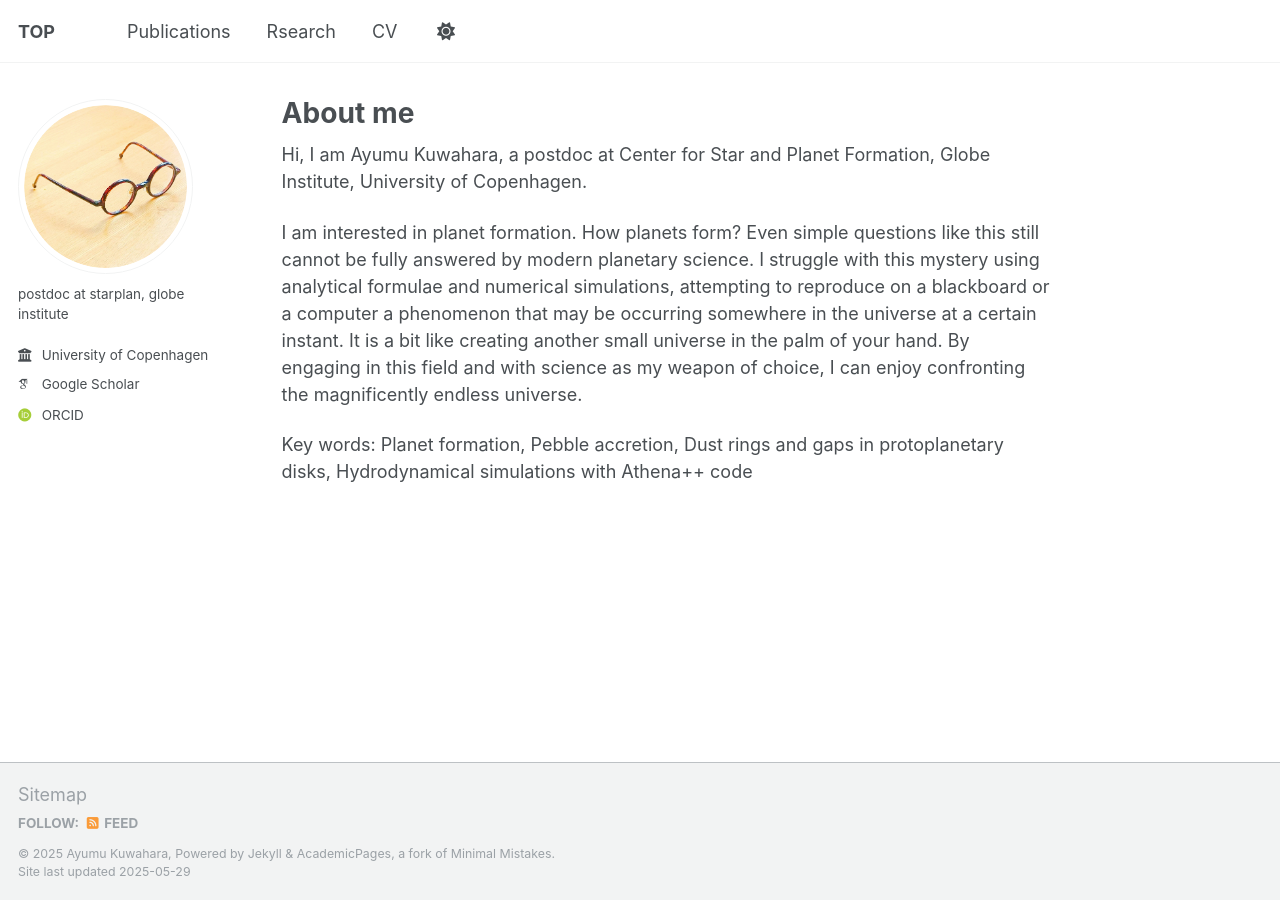
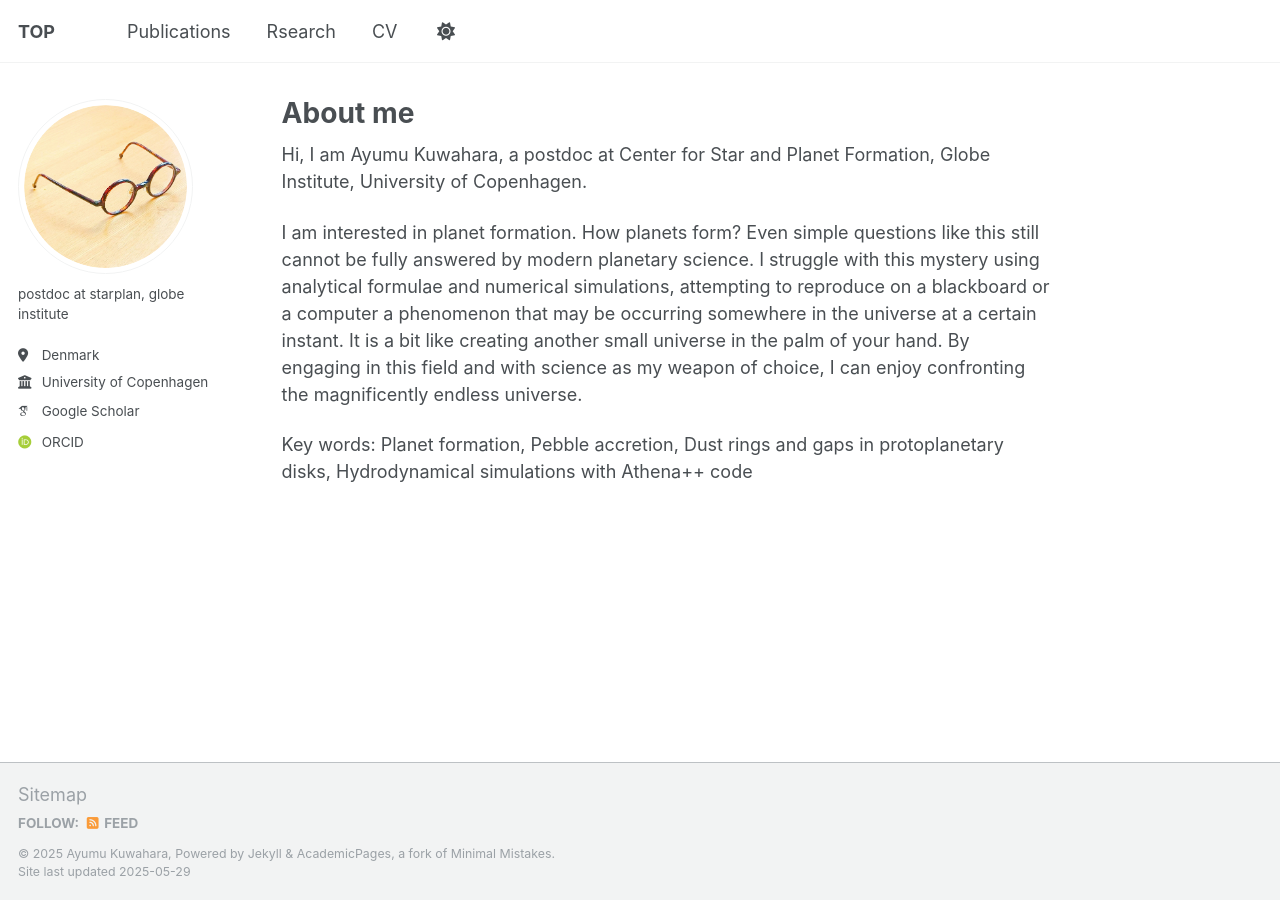
Before and after one commit to AyumuKuwahara/ayumukuwahara.github.io, a Jekyll site: the page built from _pages/about.md, in a window 1280 px wide. Built offline with Jekyll 4.4.1, drawn with Linux system fonts in a browser that asks for light colours; some web fonts are replaced.

Commit message:
Update _config.yml

```diff
--- a/_config.yml
+++ b/_config.yml
@@ -26,7 +26,7 @@ author:
   #name             : "Your Sidebar Name"
   pronouns         : # example: "she/her"
   bio              : "postdoc at starplan, globe institute"
-  location         : #"Earth"
+  location         : "Denmark"
   employer         : "University of Copenhagen"
   uri              : # URL
   email            : #"none@example.org"
```
